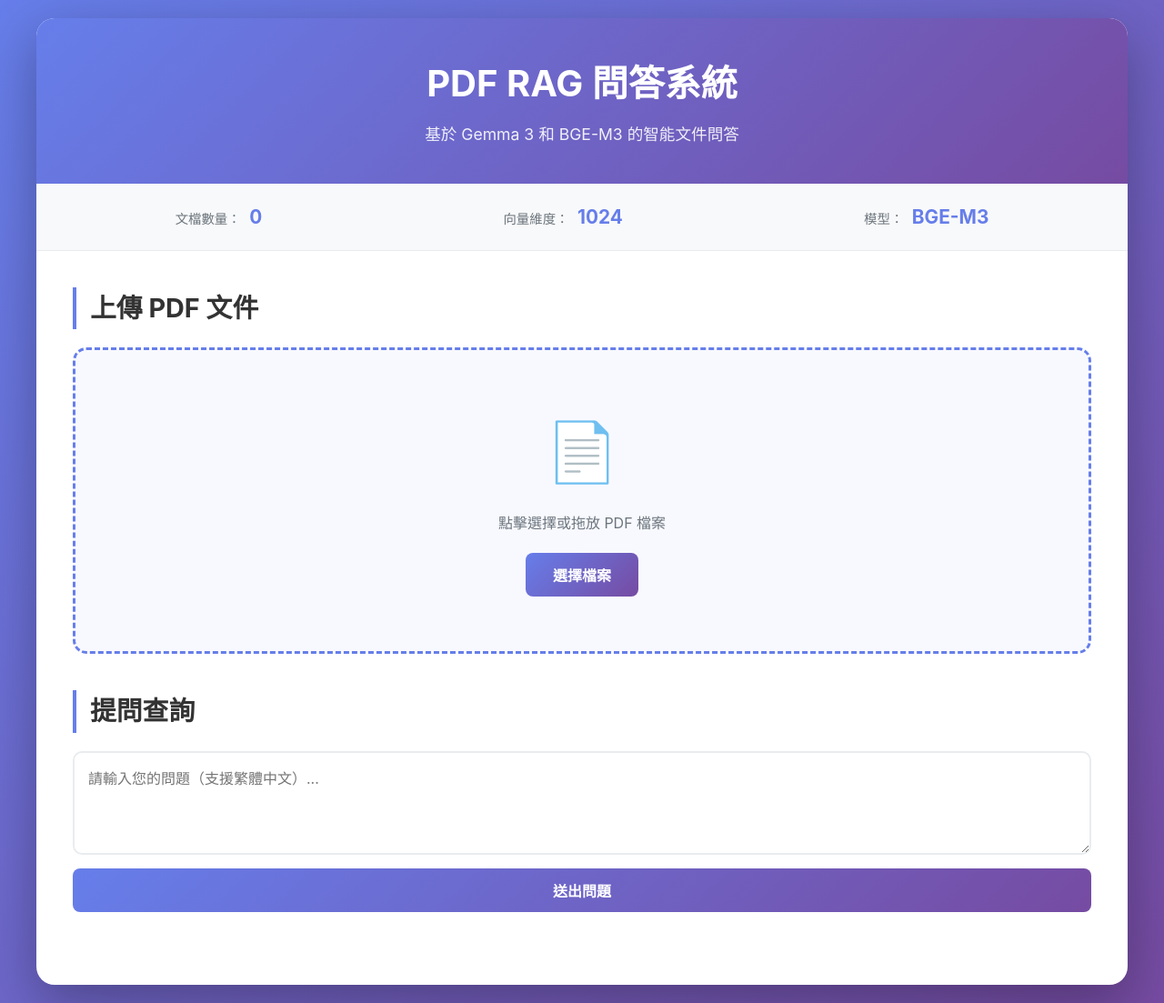
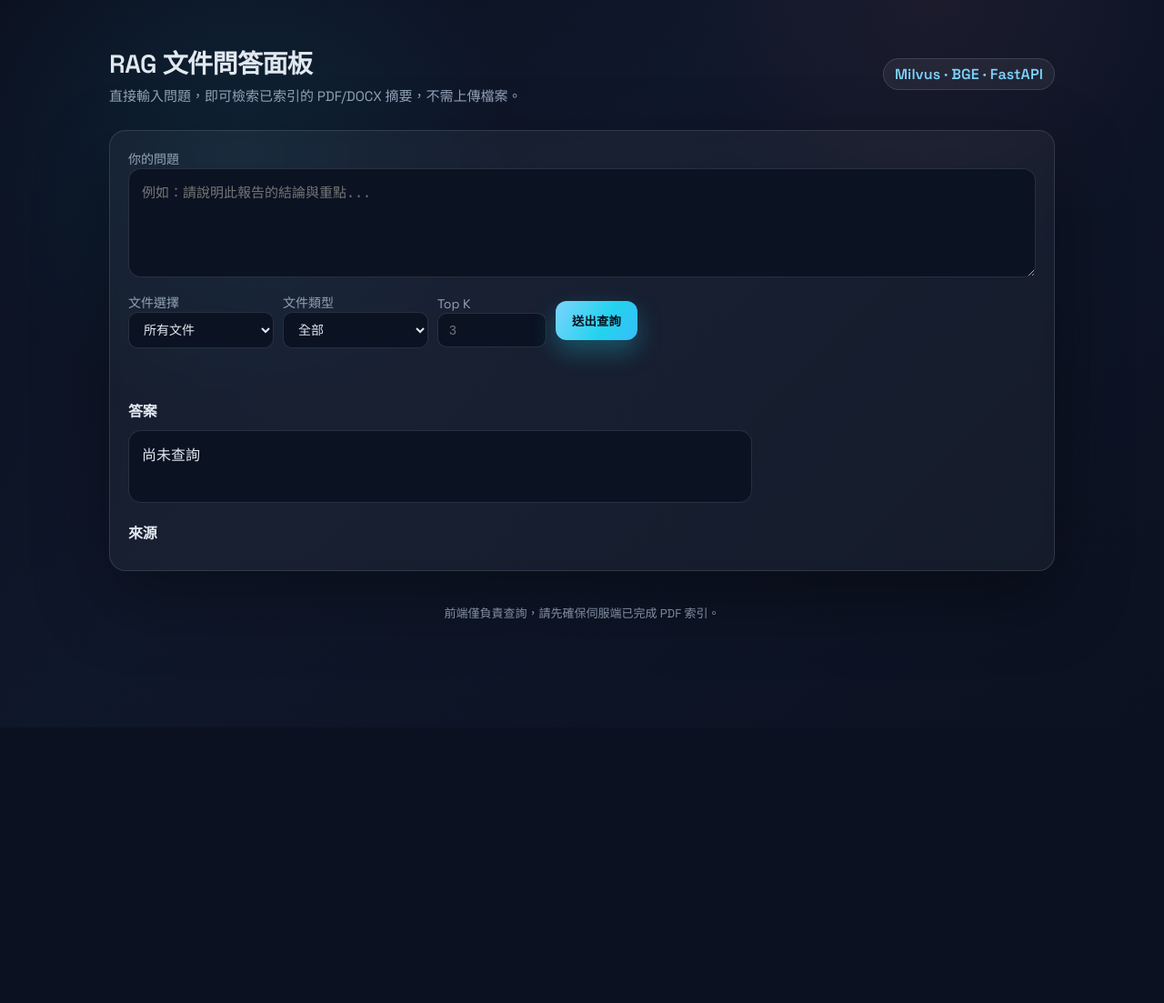
Before and after one commit to 107509105-tech/fuzzy-eureka, a FastAPI app: page / in a window 1280 px wide. Shown: the whole page at 91% size. After the commit the page ends 680 px from the top, so only its background shows below. Run offline with FastAPI, Linux system fonts and the light colour scheme; parts of the project's set-up code (start-up, migrations or seed data) failed here and were passed over.

Commit message:
Add files via upload

```diff
--- a/templates/index.html
+++ b/templates/index.html
@@ -1,241 +1,490 @@
 <!DOCTYPE html>
-<html lang="zh-TW">
+<html lang="zh-Hant">
 <head>
-    <meta charset="UTF-8">
-    <meta name="viewport" content="width=device-width, initial-scale=1.0">
-    <title>PDF RAG 問答系統</title>
-    <link rel="stylesheet" href="/static/style.css">
+  <meta charset="UTF-8" />
+  <meta name="viewport" content="width=device-width, initial-scale=1.0" />
+  <title>RAG 文件問答</title>
+  <link rel="preconnect" href="https://fonts.googleapis.com">
+  <link rel="preconnect" href="https://fonts.gstatic.com" crossorigin>
+  <link href="https://fonts.googleapis.com/css2?family=Space+Grotesk:wght@400;500;600&display=swap" rel="stylesheet">
+  <style>
+    :root {
+      --bg: #0f172a;
+      --card: rgba(255, 255, 255, 0.04);
+      --panel: rgba(255, 255, 255, 0.06);
+      --border: rgba(255, 255, 255, 0.12);
+      --accent: #7dd3fc;
+      --accent-strong: #22d3ee;
+      --text: #e2e8f0;
+      --muted: #94a3b8;
+      --success: #22c55e;
+      --error: #ef4444;
+    }
+
+    * { box-sizing: border-box; }
+    body {
+      margin: 0;
+      font-family: 'Space Grotesk', 'Segoe UI', sans-serif;
+      background: radial-gradient(circle at 20% 20%, rgba(34, 211, 238, 0.08), transparent 25%),
+                  radial-gradient(circle at 80% 0%, rgba(248, 113, 113, 0.06), transparent 22%),
+                  linear-gradient(135deg, #0b1120 0%, #0f172a 40%, #0b1120 100%);
+      color: var(--text);
+      min-height: 100vh;
+    }
+
+    .page {
+      max-width: 1080px;
+      margin: 0 auto;
+      padding: 48px 20px 64px;
+    }
+
+    header {
+      display: flex;
+      align-items: center;
+      justify-content: space-between;
+      gap: 16px;
+      margin-bottom: 28px;
+    }
+
+    .title-block h1 {
+      margin: 0 0 6px;
+      font-size: 28px;
+      letter-spacing: -0.02em;
+    }
+
+    .title-block p {
+      margin: 0;
+      color: var(--muted);
+      font-size: 15px;
+    }
+
+    .badge {
+      padding: 6px 12px;
+      border: 1px solid var(--border);
+      border-radius: 999px;
+      background: var(--panel);
+      color: var(--accent);
+      font-weight: 600;
+      letter-spacing: 0.01em;
+    }
+
+    .card {
+      background: var(--card);
+      border: 1px solid var(--border);
+      border-radius: 18px;
+      padding: 20px;
+      box-shadow: 0 30px 80px rgba(0, 0, 0, 0.35);
+      backdrop-filter: blur(6px);
+    }
+
+    form {
+      display: grid;
+      gap: 12px;
+    }
+
+    label {
+      font-size: 14px;
+      color: var(--muted);
+    }
+
+    textarea {
+      width: 100%;
+      min-height: 120px;
+      border-radius: 14px;
+      border: 1px solid var(--border);
+      padding: 14px;
+      background: #0b1222;
+      color: var(--text);
+      font-size: 15px;
+      resize: vertical;
+      transition: border-color 0.2s ease, box-shadow 0.2s ease;
+    }
+
+    textarea:focus {
+      outline: none;
+      border-color: var(--accent);
+      box-shadow: 0 0 0 3px rgba(125, 211, 252, 0.15);
+    }
+
+    .controls {
+      display: flex;
+      gap: 10px;
+      align-items: center;
+      flex-wrap: wrap;
+    }
+
+    .controls input[type="number"],
+    .controls select {
+      width: 160px;
+      border-radius: 10px;
+      border: 1px solid var(--border);
+      background: #0b1222;
+      color: var(--text);
+      padding: 10px 12px;
+      font-size: 14px;
+    }
+
+    .controls input[type="number"] {
+      width: 120px;
+    }
+
+    select:focus {
+      outline: none;
+      border-color: var(--accent);
+      box-shadow: 0 0 0 3px rgba(125, 211, 252, 0.15);
+    }
+
+    button {
+      border: none;
+      background: linear-gradient(120deg, var(--accent) 0%, var(--accent-strong) 60%, #38bdf8 100%);
+      color: #0b1120;
+      font-weight: 700;
+      letter-spacing: 0.01em;
+      padding: 12px 18px;
+      border-radius: 12px;
+      cursor: pointer;
+      display: inline-flex;
+      align-items: center;
+      gap: 8px;
+      box-shadow: 0 12px 28px rgba(34, 211, 238, 0.3);
+      transition: transform 0.15s ease, box-shadow 0.2s ease, opacity 0.2s ease;
+    }
+
+    button:hover { transform: translateY(-1px); box-shadow: 0 16px 34px rgba(34, 211, 238, 0.36); }
+    button:active { transform: translateY(0); box-shadow: 0 10px 24px rgba(34, 211, 238, 0.25); }
+    button:disabled { opacity: 0.6; cursor: not-allowed; box-shadow: none; }
+
+    .status {
+      margin-top: 4px;
+      font-size: 14px;
+      color: var(--muted);
+      min-height: 20px;
+    }
+
+    .status.error { color: var(--error); }
+    .status.success { color: var(--success); }
+
+    .answer-block, .sources-block {
+      margin-top: 20px;
+    }
+
+    .section-title {
+      font-size: 16px;
+      font-weight: 600;
+      margin: 0 0 10px;
+      letter-spacing: -0.01em;
+    }
+
+    .answer-container {
+      display: grid;
+      grid-template-columns: 1fr;
+      gap: 12px;
+    }
+
+    @media (min-width: 768px) {
+      .answer-container {
+        grid-template-columns: 1fr 300px;
+      }
+    }
+
+    .answer-box {
+      background: #0b1222;
+      border: 1px solid var(--border);
+      border-radius: 14px;
+      padding: 14px;
+      min-height: 80px;
+      line-height: 1.6;
+      color: var(--text);
+    }
+
+    .answer-images {
+      display: flex;
+      flex-direction: column;
+      gap: 8px;
+    }
+
+    .answer-image {
+      width: 100%;
+      border-radius: 10px;
+      border: 1px solid var(--border);
+      background: #0b1222;
+      object-fit: contain;
+      max-height: 200px;
+    }
+
+    .sources-grid {
+      display: grid;
+      grid-template-columns: repeat(auto-fill, minmax(260px, 1fr));
+      gap: 12px;
+    }
+
+    .source-card {
+      border: 1px solid var(--border);
+      border-radius: 14px;
+      padding: 12px;
+      background: #0b1222;
+      display: grid;
+      gap: 8px;
+    }
+
+    .source-image {
+      width: 100%;
+      max-height: 260px;
+      object-fit: contain;
+      border-radius: 10px;
+      border: 1px solid var(--border);
+      background: #0b1222;
+    }
+
+    .source-meta {
+      display: flex;
+      gap: 8px;
+      flex-wrap: wrap;
+      font-size: 13px;
+      color: var(--muted);
+    }
+
+    .pill {
+      padding: 4px 8px;
+      border-radius: 999px;
+      background: var(--panel);
+      border: 1px solid var(--border);
+    }
+
+    .summary {
+      font-size: 14px;
+      color: var(--text);
+      line-height: 1.5;
+    }
+
+    footer {
+      margin-top: 36px;
+      text-align: center;
+      color: var(--muted);
+      font-size: 13px;
+    }
+  </style>
 </head>
 <body>
-    <div class="container">
+  <div class="page">
     <header>
-            <h1>PDF RAG 問答系統</h1>
-            <p class="subtitle">基於 Gemma 3 和 BGE-M3 的智能文件問答</p>
+      <div class="title-block">
+        <h1>RAG 文件問答面板</h1>
+        <p>直接輸入問題，即可檢索已索引的 PDF/DOCX 摘要，不需上傳檔案。</p>
+      </div>
+      <span class="badge">Milvus · BGE · FastAPI</span>
     </header>
 
-        <div class="stats-bar">
-            <div class="stat-item">
-                <span class="stat-label">文檔數量：</span>
-                <span class="stat-value" id="total-docs">{{ stats.total_documents or 0 }}</span>
+    <section class="card">
+      <form id="query-form">
+        <div>
+          <label for="question">你的問題</label>
+          <textarea id="question" name="question" placeholder="例如：請說明此報告的結論與重點..." required></textarea>
         </div>
-            <div class="stat-item">
-                <span class="stat-label">向量維度：</span>
-                <span class="stat-value">{{ stats.vector_dim or 1024 }}</span>
+        <div class="controls">
+          <div>
+            <label for="doc-select">文件選擇</label><br />
+            <select id="doc-select" name="doc_select">
+              <option value="">所有文件</option>
+            </select>
           </div>
-            <div class="stat-item">
-                <span class="stat-label">模型：</span>
-                <span class="stat-value">BGE-M3</span>
+          <div>
+            <label for="doc-type">文件類型</label><br />
+            <select id="doc-type" name="doc_type">
+              <option value="">全部</option>
+              <option value="pdf">PDF</option>
+              <option value="docx">DOCX</option>
+            </select>
+          </div>
+          <div>
+            <label for="top-k">Top K</label><br />
+            <input type="number" id="top-k" name="top_k" min="1" placeholder="3" />
+          </div>
+          <button type="submit" id="submit-btn">
+            <span id="btn-label">送出查詢</span>
+          </button>
+        </div>
+        <div id="status" class="status"></div>
+      </form>
+
+      <div class="answer-block">
+        <div class="section-title">答案</div>
+        <div class="answer-container">
+          <div id="answer" class="answer-box">尚未查詢</div>
+          <div id="answer-images" class="answer-images"></div>
         </div>
       </div>
 
-        <div class="main-content">
-            <!-- 上傳區域 -->
-            <section class="upload-section">
-                <h2>上傳 PDF 文件</h2>
-                <div class="upload-area" id="upload-area">
-                    <div class="upload-icon">📄</div>
-                    <p>點擊選擇或拖放 PDF 檔案</p>
-                    <input type="file" id="file-input" accept=".pdf" hidden>
-                    <button class="btn btn-primary" onclick="document.getElementById('file-input').click()">
-                        選擇檔案
-                    </button>
+      <div class="sources-block">
+        <div class="section-title">來源</div>
+        <div id="sources" class="sources-grid"></div>
       </div>
-                <div id="upload-status" class="status-message"></div>
     </section>
 
-            <!-- 問答區域 -->
-            <section class="query-section">
-                <h2>提問查詢</h2>
-                <div class="query-form">
-                    <textarea
-                        id="question-input"
-                        placeholder="請輸入您的問題（支援繁體中文）..."
-                        rows="4"
-                    ></textarea>
-                    <button class="btn btn-primary" onclick="submitQuery()">
-                        送出問題
-                    </button>
-                </div>
-                <div id="query-status" class="status-message"></div>
-            </section>
-
-            <!-- 結果顯示區域 -->
-            <section class="results-section" id="results-section" style="display: none;">
-                <h2>查詢結果</h2>
-
-                <div class="answer-box">
-                    <h3>答案</h3>
-                    <div id="answer-content" class="answer-content"></div>
-                </div>
-
-                <div class="sources-box">
-                    <h3>來源頁面</h3>
-                    <div id="sources-content" class="sources-grid"></div>
-                </div>
-            </section>
-        </div>
+    <footer>前端僅負責查詢，請先確保伺服端已完成 PDF 索引。</footer>
   </div>
 
   <script>
-        // 檔案上傳處理
-        const fileInput = document.getElementById('file-input');
-        const uploadArea = document.getElementById('upload-area');
-        const uploadStatus = document.getElementById('upload-status');
+    const form = document.getElementById('query-form');
+    const questionInput = document.getElementById('question');
+    const topkInput = document.getElementById('top-k');
+    const docSelectInput = document.getElementById('doc-select');
+    const docTypeInput = document.getElementById('doc-type');
+    const statusEl = document.getElementById('status');
+    const answerEl = document.getElementById('answer');
+    const answerImagesEl = document.getElementById('answer-images');
+    const sourcesEl = document.getElementById('sources');
+    const submitBtn = document.getElementById('submit-btn');
+    const btnLabel = document.getElementById('btn-label');
 
-        fileInput.addEventListener('change', handleFileSelect);
+    // 載入可用文件列表
+    async function loadDocuments() {
+      try {
+        const response = await fetch('/documents');
+        const data = await response.json();
 
-        // 拖放支援
-        uploadArea.addEventListener('dragover', (e) => {
-            e.preventDefault();
-            uploadArea.classList.add('drag-over');
+        if (data.status === 'success' && data.documents) {
+          data.documents.forEach(doc => {
+            const option = document.createElement('option');
+            option.value = doc.name;
+            option.textContent = `${doc.name} (${doc.type.toUpperCase()})`;
+            docSelectInput.appendChild(option);
           });
-
-        uploadArea.addEventListener('dragleave', () => {
-            uploadArea.classList.remove('drag-over');
-        });
-
-        uploadArea.addEventListener('drop', (e) => {
-            e.preventDefault();
-            uploadArea.classList.remove('drag-over');
-            const files = e.dataTransfer.files;
-            if (files.length > 0) {
-                handleFileUpload(files[0]);
         }
-        });
-
-        function handleFileSelect(e) {
-            const file = e.target.files[0];
-            if (file) {
-                handleFileUpload(file);
+      } catch (err) {
+        console.error('載入文件列表失敗:', err);
       }
     }
 
-        async function handleFileUpload(file) {
-            if (!file.name.endsWith('.pdf')) {
-                showStatus(uploadStatus, '請選擇 PDF 檔案', 'error');
+    // 頁面載入時獲取文件列表
+    loadDocuments();
+
+    function setStatus(message, type = '') {
+      statusEl.textContent = message || '';
+      statusEl.className = 'status' + (type ? ' ' + type : '');
+    }
+
+    function renderSources(sources) {
+      sourcesEl.innerHTML = '';
+      if (!sources || sources.length === 0) {
+        sourcesEl.innerHTML = '<div class="summary" style="color: var(--muted);">沒有來源資訊</div>';
         return;
       }
 
-            showStatus(uploadStatus, '正在上傳和索引 PDF，請稍候...', 'loading');
+      sources.forEach((src, idx) => {
+        const card = document.createElement('div');
+        card.className = 'source-card';
 
-            const formData = new FormData();
-            formData.append('file', file);
+        const meta = document.createElement('div');
+        meta.className = 'source-meta';
+        meta.innerHTML = [
+          `<span class="pill">#${idx + 1}</span>`,
+          src.doc_type ? `<span class="pill">${src.doc_type.toUpperCase()}</span>` : '',
+          src.doc_name ? `<span class="pill">${src.doc_name}</span>` : '',
+          src.page_num !== undefined ? `<span class="pill">第 ${src.page_num} 頁</span>` : '',
+          src.similarity !== undefined ? `<span class="pill">相似度 ${Number(src.similarity).toFixed(3)}</span>` : ''
+        ].filter(Boolean).join('');
 
-            try {
-                const response = await fetch('/upload', {
-                    method: 'POST',
-                    body: formData
-                });
+        const summary = document.createElement('div');
+        summary.className = 'summary';
+        summary.textContent = src.summary || src.text_summary || '無摘要';
 
-                const result = await response.json();
-
-                if (response.ok) {
-                    showStatus(
-                        uploadStatus,
-                        `成功！處理了 ${result.pages_processed} 頁，資料庫共有 ${result.total_docs} 個文檔`,
-                        'success'
-                    );
-                    // 更新統計數字
-                    document.getElementById('total-docs').textContent = result.total_docs;
-                } else {
-                    showStatus(uploadStatus, `錯誤：${result.detail}`, 'error');
-                }
-            } catch (error) {
-                showStatus(uploadStatus, `上傳失敗：${error.message}`, 'error');
-            }
+        card.appendChild(meta);
+        const imgUrl = src.image_url || src.image_path;
+        console.log(imgUrl)
+        if (imgUrl) {
+          const imgEl = document.createElement('img');
+          imgEl.className = 'source-image';
+          imgEl.src = imgUrl;
+          imgEl.alt = src.doc_name ? `${src.doc_name} 第 ${src.page_num ?? ''} 頁` : '來源影像';
+          imgEl.loading = 'lazy';
+          card.appendChild(imgEl);
         }
 
-        // 問題查詢處理
-        async function submitQuery() {
-            const question = document.getElementById('question-input').value.trim();
-            const queryStatus = document.getElementById('query-status');
+        card.appendChild(summary);
+        sourcesEl.appendChild(card);
+      });
+    }
+
+    async function doQuery(event) {
+      event.preventDefault();
+      const question = questionInput.value.trim();
+      const topKRaw = topkInput.value;
+      const docName = docSelectInput.value;
+      const docType = docTypeInput.value;
 
       if (!question) {
-                showStatus(queryStatus, '請輸入問題', 'error');
+        setStatus('請先輸入問題', 'error');
         return;
       }
 
-            showStatus(queryStatus, '正在搜尋和生成答案，請稍候...', 'loading');
+      const payload = { query: question };
+      if (topKRaw) {
+        payload.top_k = Number(topKRaw);
+      }
+      if (docName) {
+        payload.doc_name = docName;
+      }
+      if (docType) {
+        payload.doc_type = docType;
+      }
+
+      submitBtn.disabled = true;
+      btnLabel.textContent = '查詢中...';
+      setStatus('正在檢索與生成答案，請稍候...');
 
       try {
         const response = await fetch('/query', {
           method: 'POST',
-                    headers: {
-                        'Content-Type': 'application/json'
-                    },
-                    body: JSON.stringify({
-                        question: question,
-                        top_k: 3
-                    })
+          headers: { 'Content-Type': 'application/json' },
+          body: JSON.stringify(payload)
         });
 
-                const result = await response.json();
+        const data = await response.json();
 
-                if (response.ok) {
-                    showStatus(queryStatus, '查詢完成！', 'success');
-                    displayResults(result);
-                } else {
-                    showStatus(queryStatus, `錯誤：${result.detail}`, 'error');
+        if (!response.ok || data.status === 'error') {
+          const msg = data.error || '查詢失敗';
+          setStatus(msg, 'error');
+          answerEl.textContent = '查詢失敗';
+          sourcesEl.innerHTML = '';
+          return;
         }
-            } catch (error) {
-                showStatus(queryStatus, `查詢失敗：${error.message}`, 'error');
+
+        answerEl.textContent = data.answer || '未取得答案';
+        renderSources(data.sources);
+
+        // 顯示答案旁的相關圖片
+        answerImagesEl.innerHTML = '';
+        if (data.sources && data.sources.length > 0) {
+          // 只顯示前3個最相關的圖片
+          const topSources = data.sources.slice(0, 3);
+          topSources.forEach((src, idx) => {
+            const imgUrl = src.image_url || src.image_path;
+            if (imgUrl) {
+              const imgEl = document.createElement('img');
+              imgEl.className = 'answer-image';
+              imgEl.src = imgUrl;
+              imgEl.alt = `相關圖片 ${idx + 1}`;
+              imgEl.loading = 'lazy';
+              imgEl.title = `${src.doc_name} - 第 ${src.page_num} 頁`;
+              answerImagesEl.appendChild(imgEl);
+            }
+          });
+        }
+
+        setStatus('查詢完成', 'success');
+      } catch (err) {
+        console.error(err);
+        setStatus('無法連線到伺服端，請檢查服務是否啟動。', 'error');
+        answerEl.textContent = '查詢失敗';
+        sourcesEl.innerHTML = '';
+      } finally {
+        submitBtn.disabled = false;
+        btnLabel.textContent = '送出查詢';
       }
     }
 
-        // 顯示結果
-        function displayResults(result) {
-            const resultsSection = document.getElementById('results-section');
-            const answerContent = document.getElementById('answer-content');
-            const sourcesContent = document.getElementById('sources-content');
-
-            // 顯示答案
-            answerContent.innerHTML = `<p>${result.answer.replace(/\n/g, '<br>')}</p>`;
-
-            // 顯示來源
-            sourcesContent.innerHTML = '';
-            result.sources.forEach((source, index) => {
-                const sourceCard = document.createElement('div');
-                sourceCard.className = 'source-card';
-
-                const imagePath = source.image_path.split('/').pop();
-
-                sourceCard.innerHTML = `
-                    <img src="/image/${imagePath}" alt="第 ${source.page_num} 頁" class="source-image">
-                    <div class="source-info">
-                        <div class="source-title">${source.doc_name}</div>
-                        <div class="source-page">第 ${source.page_num} 頁</div>
-                        <div class="source-similarity">相似度: ${(source.similarity * 100).toFixed(1)}%</div>
-                    </div>
-                `;
-
-                sourcesContent.appendChild(sourceCard);
-            });
-
-            // 顯示結果區域
-            resultsSection.style.display = 'block';
-            resultsSection.scrollIntoView({ behavior: 'smooth', block: 'start' });
-        }
-
-        // 狀態訊息顯示
-        function showStatus(element, message, type) {
-            element.textContent = message;
-            element.className = `status-message ${type}`;
-            element.style.display = 'block';
-
-            if (type === 'success') {
-                setTimeout(() => {
-                    element.style.display = 'none';
-                }, 5000);
-            }
-        }
-
-        // Enter 鍵送出
-        document.getElementById('question-input').addEventListener('keydown', (e) => {
-            if (e.key === 'Enter' && !e.shiftKey) {
-                e.preventDefault();
-                submitQuery();
-            }
-        });
+    form.addEventListener('submit', doQuery);
   </script>
 </body>
 </html>
```
Lines whose indentation alone changed are shown as unchanged.
